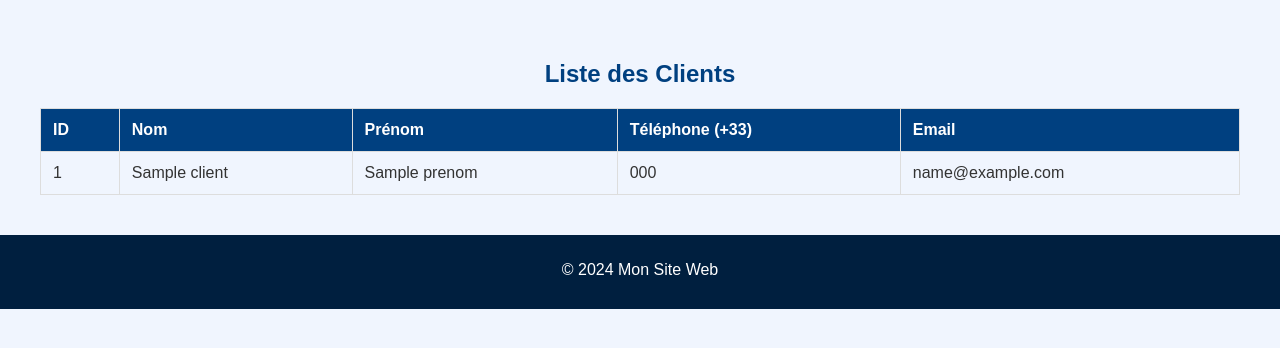
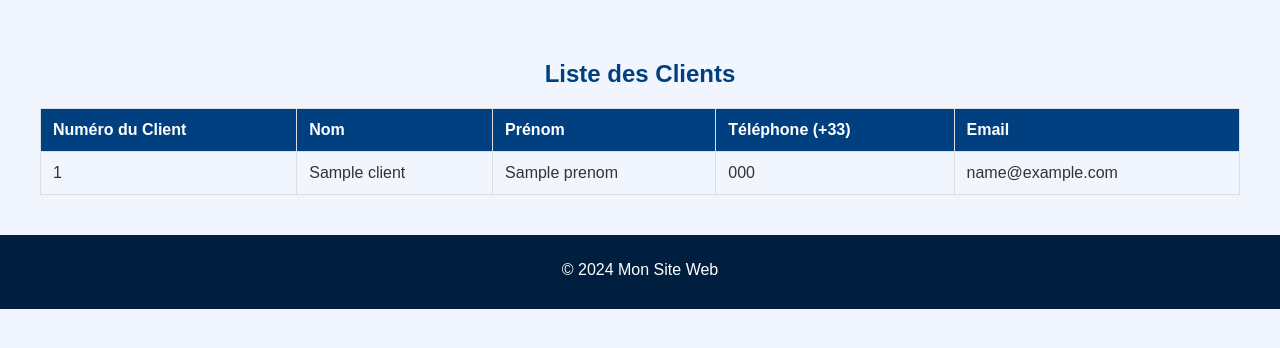
Before and after one commit to Mathemathyss/teranga, a CodeIgniter 4 app: template app/Views/Client/liste-client.php in a window 1280 px wide. Shown: the part 146-494 px from the top of the page. Run offline with PHP 8.4 and a stand-in for CodeIgniter, Linux system fonts and the light colour scheme; the template is opened without the code that fills it: most values are stand-ins (such as "Sample title", 1, 10 or a date in 2020); data that the repository does not hold is empty; some libraries are stand-ins or nearby versions.

Commit message:
updt liste client

```diff
--- a/app/Views/Client/liste-client.php
+++ b/app/Views/Client/liste-client.php
@@ -13,7 +13,7 @@ if (!empty($clientsList)) {
 echo "<table>
             <thead>
                 <tr>
-                    <th>ID</th>
+                    <th>Numéro du Client</th>
                     <th>Nom</th>
                     <th>Prénom</th>
                     <th>Téléphone (+33)</th>
```
